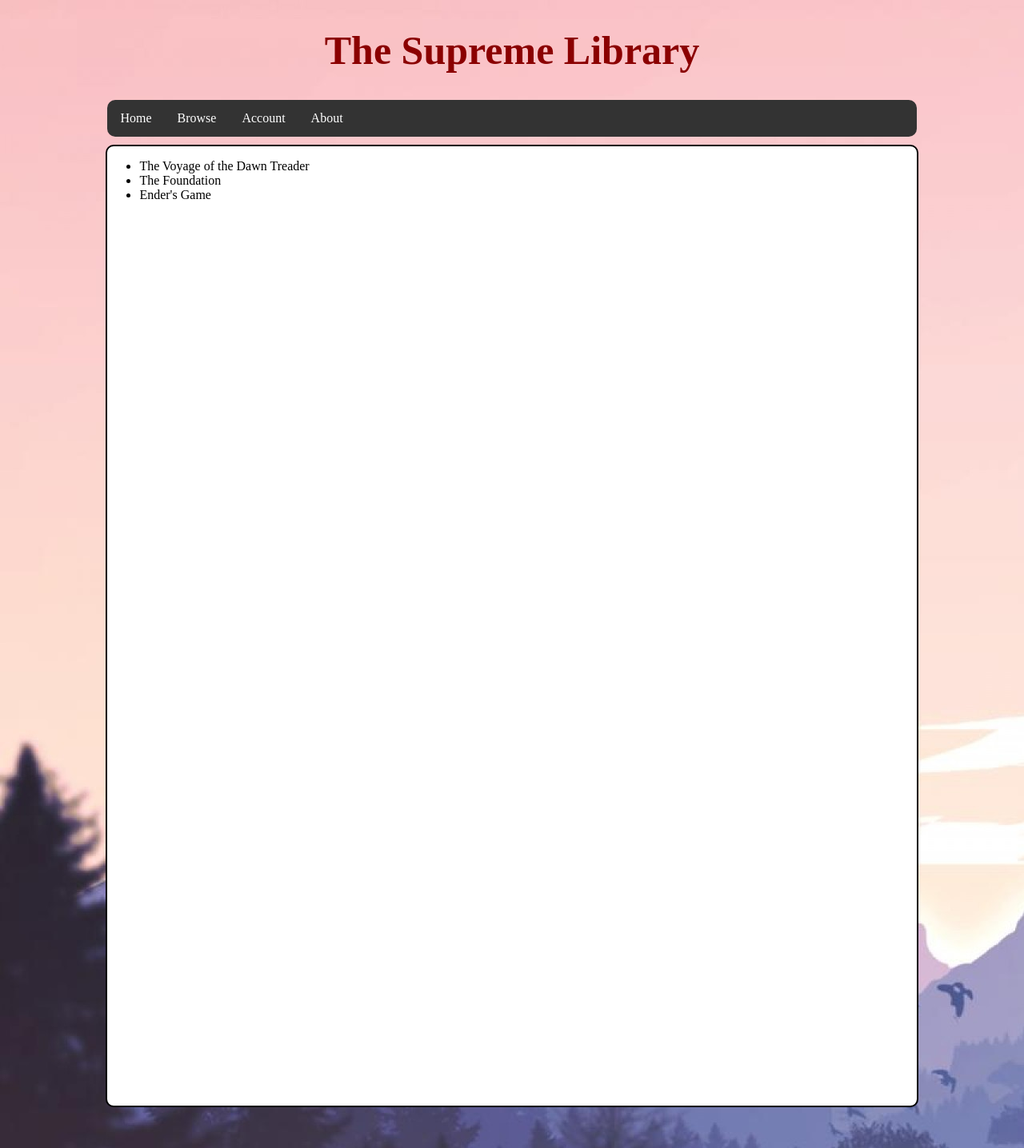
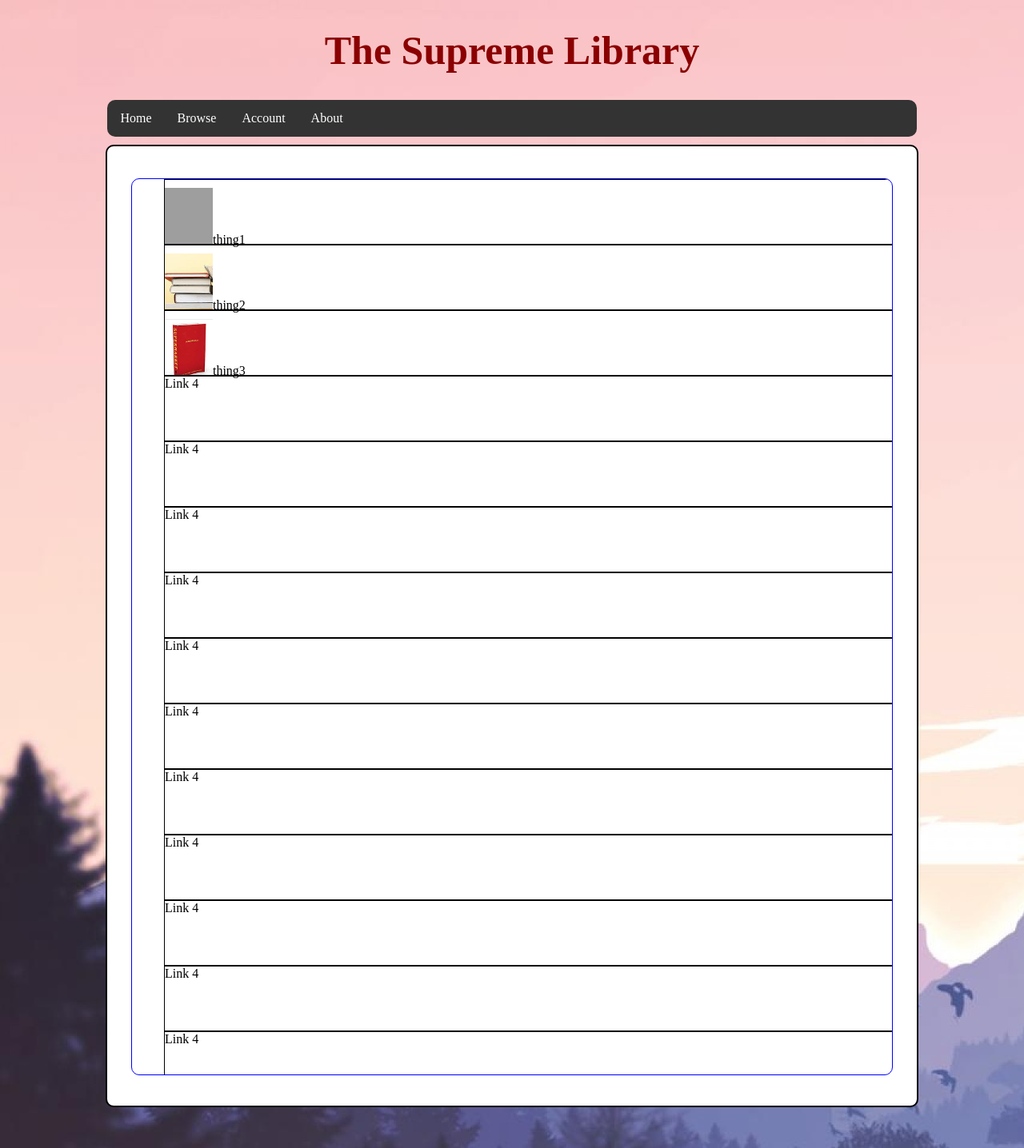
Before and after one commit to Trine-Software-Engineers/LMS, a PHP site: page /browse.html in a window 1280 px wide. Shown: the whole page at 80% size. Run offline with PHP 8.4, Linux system fonts and the light colour scheme; grey boxes are pictures that could not be loaded.

Commit message:
changes implemented

```diff
--- a/browse.html
+++ b/browse.html
@@ -27,10 +27,29 @@
 		</div>
 		<section id="Content">
 			<div class="Content">
-				<ul class="info">
-					<li>The Voyage of the Dawn Treader</li>
-					<li>The Foundation</li>
-					<li>Ender's Game</li>
+				<ul class="list">
+					<li class="scroll"><img class="pic" src="pic1.jpg"/>thing1</li>
+					<li class="scroll"><img class="pic" src="pic2.jpg"/>thing2</li>
+					<li class="scroll"><img class="pic" src="pic3.jpg"/>thing3</li>
+					<li class="scroll">Link 4</li>
+					<li class="scroll">Link 4</li>
+					<li class="scroll">Link 4</li>
+					<li class="scroll">Link 4</li>
+					<li class="scroll">Link 4</li>
+					<li class="scroll">Link 4</li>
+					<li class="scroll">Link 4</li>
+					<li class="scroll">Link 4</li>
+					<li class="scroll">Link 4</li>
+					<li class="scroll">Link 4</li>
+					<li class="scroll">Link 4</li>
+					<li class="scroll">Link 4</li>
+					<li class="scroll">Link 4</li>
+					<li class="scroll">Link 4</li>
+					<li class="scroll">Link 4</li>
+					<li class="scroll">Link 4</li>
+					<li class="scroll">Link 4</li>
+					<li class="scroll">Link 4</li>
+
 				</ul>
 			</div>
 		</section>
--- a/style.css
+++ b/style.css
@@ -62,6 +62,33 @@ li a:hover {
 		margin-right: 10%;
 }
 
+ul.list {
+	margin-top: 40px;
+	margin-right: auto;
+	margin-left: auto;
+	height: 1120px;
+	width: 90%;
+	overflow: hidden;
+	overflow-y: scroll;
+	list-style-type: none;
+	border: 1px solid blue;
+	border-radius: 10px;
+}
+
+
+li.scroll {
+	border: 1px solid black;
+	height: 80px;
+	width: 100%;
+}
+
+img.pic {
+	width: 60px; /* width of container */
+	height: 80px;
+  	object-fit: cover;
+	object-position: 20% 10px;
+}
+
 /*#footer {
 	width: 890px;
 	border-bottom: black solid 2px;
```
Also changed, not shown: changes.txt (+0 -63 lines).
